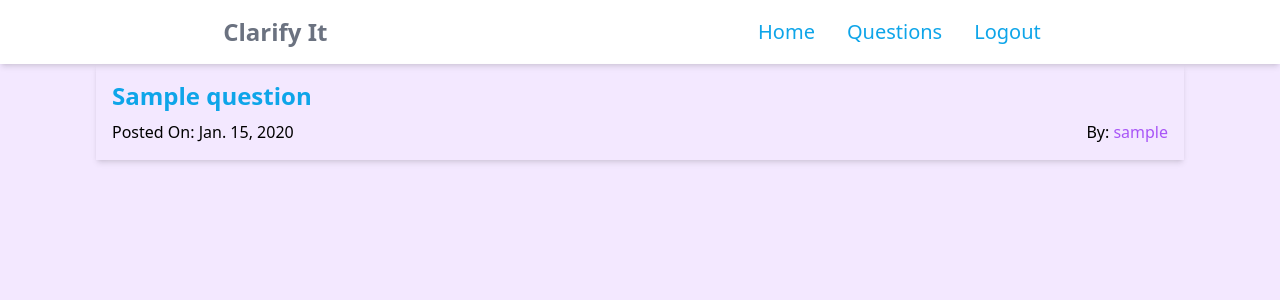
After one commit to Karthikeyantestpress/ClarifyIt, a Django app: page /clarifyit/questions/ in a window 1280 px wide. The commit adds this page. Shown: the top 300 px of the page. Run offline with Django 4.2, Linux system fonts and the light colour scheme; a user stored in the database is signed in; tables that the repository leaves empty hold one stand-in row (values such as "Sample post"); some libraries are stand-ins or nearby versions.

Commit message:
create list-view of all Questions

```diff
--- a/mysite/mysite/clarifyit/templates/base.html
+++ b/mysite/mysite/clarifyit/templates/base.html
@@ -21,6 +21,9 @@
         <li class="mx-4 my-4 md:my-0">
             <a href="{% url "home" %}" class="hover:text-sky-600 text-sky-500 text-xl font[Poppins]">Home</a>
           </li>
+          <li class="mx-4 my-4 md:my-0">
+            <a href="{% url "question_list" %}" class="hover:text-sky-600 text-sky-500 text-xl font[Poppins]">Questions</a>
+          </li>
         <li class="mx-4 my-4 md:my-0">
             <a href="{% url "logout" %}" class="hover:text-sky-600 text-sky-500 text-xl font[Poppins]">Logout</a>
           </li>
--- /dev/null
+++ b/mysite/mysite/clarifyit/templates/clarifyit/question_list.html
@@ -0,0 +1,20 @@
+{% extends "base.html" %}
+
+{% block content %}
+ <div class="py-0">
+     {% for question in object_list %}
+     <div class>
+          <div class="shadow-md p-4 mx-24 mb-4 min-w-300">
+          <h2 class="text-2xl font-semibold hover:text-sky-600 text-sky-500"><a href="#">{{ question.title }}</a><h2>
+          <div class="mt-2">
+            <span class="left">Posted On: {{ question.created.date }}</span>
+            <span class="float-right">By: <a class="text-purple-500" href="#">{{ question.author }}</a></span>
+           </div>
+        </div>
+        </div>
+      </div>
+     {% empty %}
+      <p>No questions asked yet</p>
+    {% endfor %}
+  </div>
+{% endblock %}
--- a/mysite/mysite/clarifyit/urls.py
+++ b/mysite/mysite/clarifyit/urls.py
@@ -3,5 +3,6 @@ from . import views
 
 urlpatterns = [
     path("", views.home, name="home"),
+    path("questions/", views.QuestionListView.as_view(), name="question_list"),
     path("", include("django.contrib.auth.urls")),
 ]
--- a/mysite/mysite/clarifyit/views.py
+++ b/mysite/mysite/clarifyit/views.py
@@ -1,5 +1,8 @@
 from django.shortcuts import render
 from django.contrib.auth.decorators import login_required
+from django.contrib.auth.mixins import LoginRequiredMixin
+from django.views.generic.list import ListView
+from .models import Question
 
 
 def cover_page(request):
@@ -9,3 +12,8 @@ def cover_page(request):
 @login_required
 def home(request):
     return render(request, "clarifyit/home.html")
+
+
+class QuestionListView(LoginRequiredMixin, ListView):
+    model = Question
+    template_name = "clarifyit/question_list.html"
```
